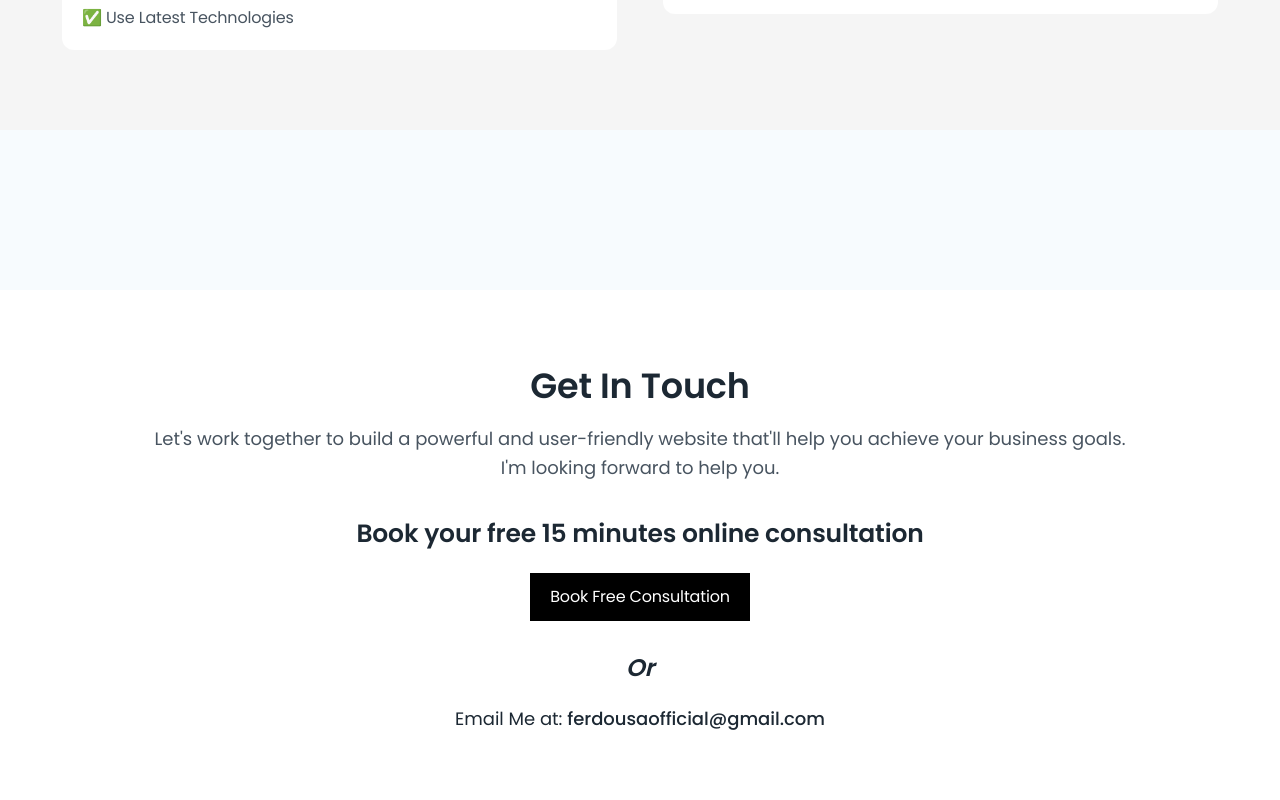
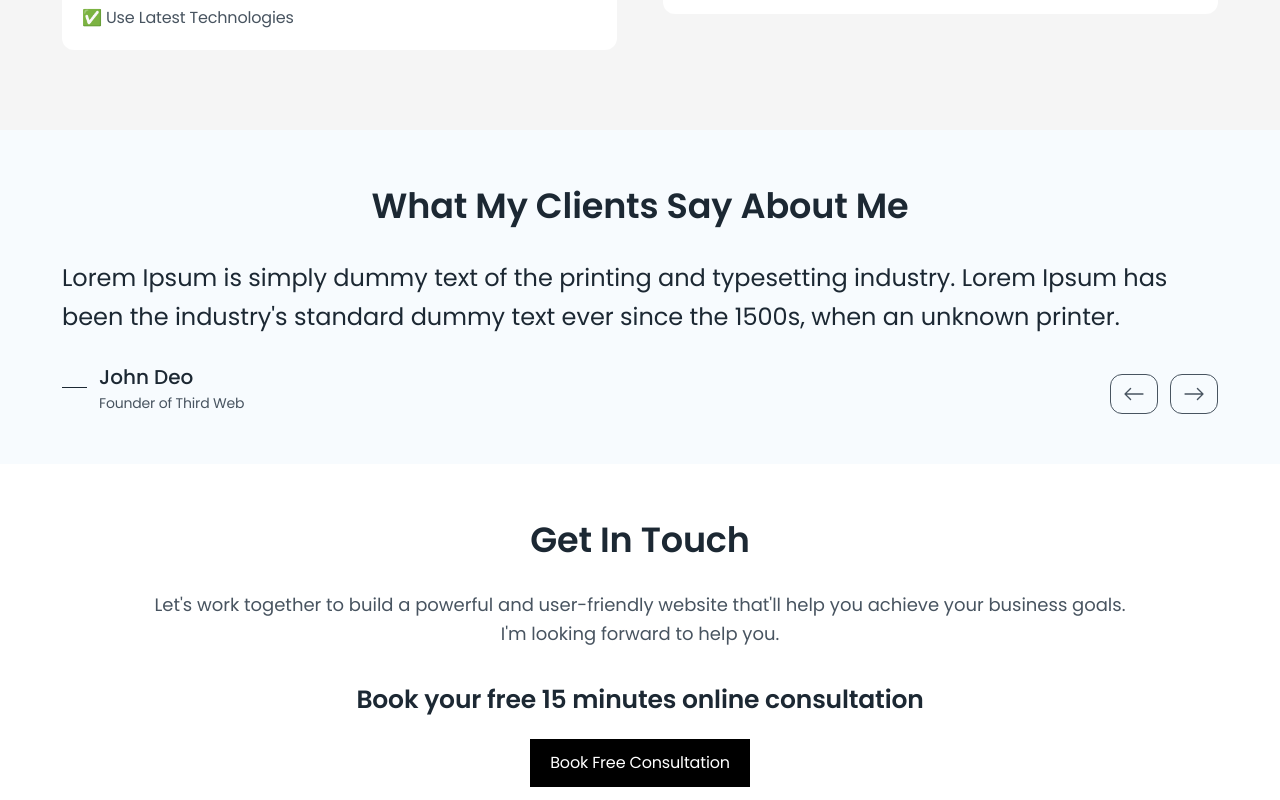
Before and after one commit to ferdousaofficial/portfolio-website, a Next.js app: page / in a window 1280 px wide. Shown: the part 1300-2100 px from the top of the page. Built offline with nearby package versions, Linux system fonts and the light colour scheme.

Commit message:
add testimonal section

```diff
--- a/package.json
+++ b/package.json
@@ -19,6 +19,7 @@
     "react-dom": "18.2.0",
     "react-icons": "^4.9.0",
     "sticky-js": "^1.3.0",
+    "swiper": "^10.3.0",
     "typescript": "^5.0.4"
   },
   "devDependencies": {
--- a/src/app/(default)/Contact/Contact.tsx
+++ b/src/app/(default)/Contact/Contact.tsx
@@ -1,19 +1,15 @@
 import Button from "@/common/components/shared/Button";
+import SectionTitle from "@/common/components/shared/SectionTitle";
 
 const Contact: React.FC = () => {
   return (
     <div className="text-center " id="contact">
-      <div className="container py-[70px] space-y-[12.5px]">
-        <div className="space-y-[12.5px]">
-          <h2 className="sm:text-[35px] text-[28px] font-semibold">
-            Get In Touch
-          </h2>
-          <p className="lg:text-lg sm:text-base text-[14px] pb-5 xl:w-[85%] mx-auto  ">
-            Let's work together to build a powerful and user-friendly website
-            that'll help you achieve your business goals. I'm looking forward to
-            help you.
-          </p>
-        </div>
+      <div className="container pt-[50px] md:pb-[80px] pb-[30px] space-y-[12.5px]">
+        <SectionTitle
+          title="Get In Touch"
+          subtitle="Let's work together to build a powerful and user-friendly website that'll help you achieve your business goals. I'm looking forward to help you."
+        />
+
         <div>
           <h3 className="pb-[20px] sm:text-[25px] text-[22px] font-semibold">
             Book your free 15 minutes online consultation
--- a/src/app/(default)/Skills/Skills.tsx
+++ b/src/app/(default)/Skills/Skills.tsx
@@ -1,5 +1,5 @@
 import Card from "@/common/components/shared/Card";
-import SkillTag from "@/common/components/shared/SkillTag";
+import SkillTag from "@/common/components/ui/SkillTag";
 import { skills } from "@/shared/config/constants";
 
 const Skills: React.FC = () => {
--- a/src/app/(default)/Testimoinals/testimonial.tsx
+++ b/src/app/(default)/Testimoinals/testimonial.tsx
@@ -1,4 +1,32 @@
+import SectionTitle from "@/common/components/shared/SectionTitle";
+import SliderArrowNav from "@/common/components/shared/SliderArrowNav";
+import { Testimonials } from "@/shared/config/constants";
+
 const Testimonial: React.FC = () => {
-  return <div className="py-[80px] bg-[#f7fbfe]"></div>;
+  return (
+    <div className=" bg-[#f7fbfe] py-[50px]" id="testimonial">
+      <div className="container  ">
+        <SectionTitle title="What My Clients Say About Me" />
+
+        <div className="space-y-[25px]">
+          <h2 className="xl:text-[24px] lg:text-[20px] md:text-[18px] text-base leading-relaxed ">
+            {Testimonials[0].review}
+          </h2>
+          <div className="flex items-end justify-between">
+            <div className="flex items-center gap-3">
+              <div className="h-[1px] sm:w-[25px] w-[18px] bg-[#1c2833]" />
+              <div>
+                <h3 className="text-[24px] lg:text-[20px] md:text-[18px] text-base font-medium">
+                  {Testimonials[0].name}
+                </h3>
+                <p className="text-[14px]">{Testimonials[2].profession}</p>
+              </div>
+            </div>
+            <SliderArrowNav />
+          </div>
+        </div>
+      </div>
+    </div>
+  );
 };
 export default Testimonial;
--- /dev/null
+++ b/src/common/components/shared/SectionTitle.tsx
@@ -0,0 +1,21 @@
+interface SectionTitleProps {
+  title: string;
+  subtitle?: string;
+}
+
+const SectionTitle: React.FC<SectionTitleProps> = ({ title, subtitle }) => {
+  return (
+    <div >
+      <h2 className="lg:text-[35px] md:text-[32px] text-[28px] font-semibold text-center pb-[25px]">
+        {title}
+      </h2>
+      {subtitle && (
+        <p className="lg:text-lg sm:text-base text-[14px] pb-5 xl:w-[85%] mx-auto  ">
+          {subtitle}
+        </p>
+      )}
+    </div>
+  );
+};
+
+export default SectionTitle;
--- /dev/null
+++ b/src/common/components/shared/SliderArrowNav.tsx
@@ -0,0 +1,21 @@
+import Icon from "./icon";
+
+const SliderArrowNav: React.FC = () => {
+  return (
+    <div className="flex items-center gap-3 cursor-pointer ">
+      <div className="group bg-transparent smooth border border-[#485460] hover:bg-[#485460] px-3 py-[8px] rounded-[12px]">
+        <Icon
+          name={"leftArrow"}
+          className="smooth group-hover:text-[#f5f5f5] "
+        />
+      </div>
+      <div className="group bg-transparent smooth border border-[#485460] hover:bg-[#485460] px-3 py-[8px] rounded-[12px]">
+        <Icon
+          name={"rightArrow"}
+          className="smooth group-hover:text-[#f5f5f5] "
+        />
+      </div>
+    </div>
+  );
+};
+export default SliderArrowNav;
--- a/src/shared/config/constants.ts
+++ b/src/shared/config/constants.ts
@@ -3,6 +3,7 @@ import {
   NavDataTypes,
   ServiceListType,
   SkillsType,
+  TestimonialsType,
   socialLinksTypes,
 } from "./types";
 
@@ -23,6 +24,10 @@ export const navData: NavDataTypes[] = [
     name: "Skills",
     path: "#skills",
   },
+  // {
+  //   name: "Testimonial",
+  //   path: "#testimonial",
+  // },
   {
     name: "Contact",
     path: "#contact",
@@ -74,3 +79,25 @@ export const ServiceList: ServiceListType = [
   "Maintenance and support",
   "Use Latest Technologies",
 ];
+
+// Service list data
+export const Testimonials: TestimonialsType[] = [
+  {
+    review:
+      "Lorem Ipsum is simply dummy text of the printing and typesetting industry. Lorem Ipsum has been the industry's standard dummy text ever since the 1500s, when an unknown printer.",
+    name: "John Deo",
+    profession: "Founder of XYZ Company",
+  },
+  {
+    review:
+      "Lorem Ipsum is simply dummy text of the printing and typesetting industry. Lorem Ipsum has been the industry's standard dummy text ever since the 1500s, when an unknown printer.",
+    name: "Robert Deo",
+    profession: "Founder of XYZ Company",
+  },
+  {
+    review:
+      "Lorem Ipsum is simply dummy text of the printing and typesetting industry. Lorem Ipsum has been the industry's standard dummy text ever since the 1500s, when an unknown printer.",
+    name: "Steven Bartlett",
+    profession: "Founder of Third Web",
+  },
+];
--- a/src/shared/lib/Icons.tsx
+++ b/src/shared/lib/Icons.tsx
@@ -1,15 +1,10 @@
 // import icons from react-icons
-import { AiFillGithub, AiFillLinkedin, AiFillFacebook, AiFillRedditCircle } from 'react-icons/ai'
-import { TfiWorld } from 'react-icons/tfi'
+import { BsArrowLeft, BsArrowRight } from "react-icons/bs";
 //
-import { IconsTypes } from '../config/types'
-
+import { IconsTypes } from "../config/types";
 
 // icon export
-export const icons : IconsTypes = {
-    github : AiFillGithub,
-    linkedin : AiFillLinkedin,
-    facebook : AiFillFacebook,
-    web : TfiWorld,
-    reddit : AiFillRedditCircle
-}
+export const icons: IconsTypes = {
+  leftArrow: BsArrowLeft,
+  rightArrow: BsArrowRight,
+};
```
Also changed, not shown: src/shared/config/types.ts (+7 -0 lines), src/common/components/ui/SkillTag.tsx (renamed from src/common/components/shared/SkillTag.tsx), 1 other file (tests, documents, lock files or other folders).
